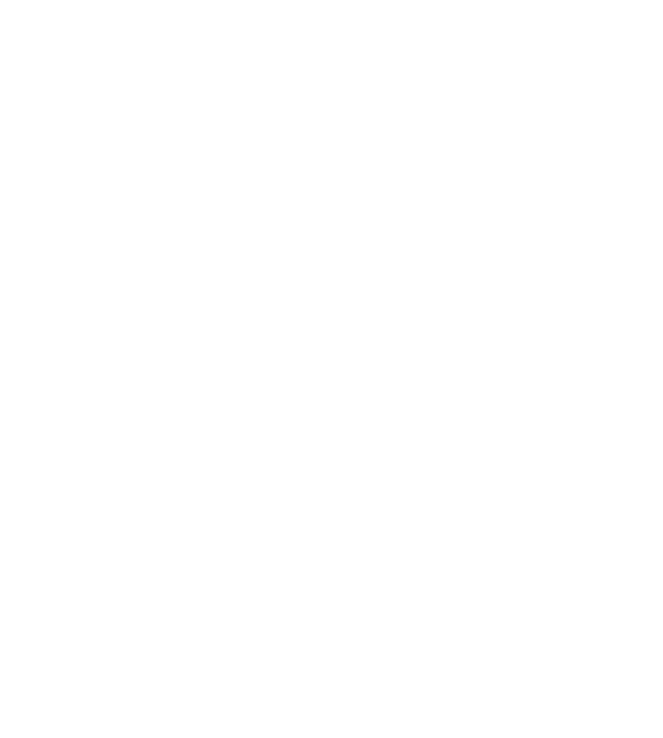
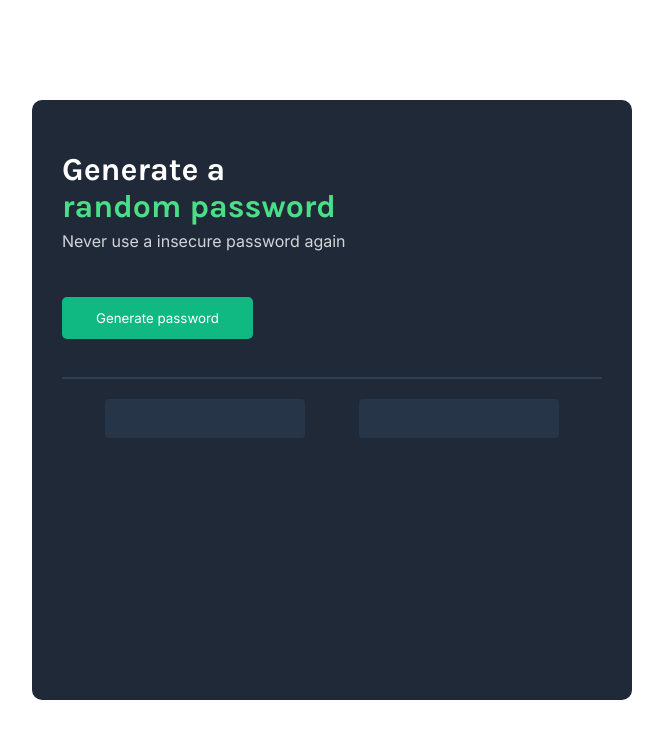
Before and after one commit to vikramsingh1507/passwordGenerator, a plain HTML site: page index.html in a window 1280 px wide. Shown: the whole page, without its empty margins (308-971 px from the left). Drawn offline with Linux system fonts and the light colour scheme.

Commit message:
design added to the project (html and css)

```diff
--- a/index.css
+++ b/index.css
@@ -1,3 +1,66 @@
 body {
     margin: 0;
+    display: flex;
+    justify-content: center;
+    align-items: center;
+
 }
+
+.container {
+    text-align: left;
+    background: #1F2937;
+    padding: 30px 30px ;
+    height: 540px;
+    width: 540px;
+    border-radius: 10px;
+}
+
+#heading {
+    font-family: "Karla", sans-serif;
+    height: 80px;
+    width: 280px;
+    color: white;
+    margin-bottom: 0;
+}
+
+#part-of-heading {
+    color: #4ADF86;
+}
+
+#below-heading {
+    color: #D5D4D8;
+    font-family: "Inter", sans-serif;
+    margin-top: 0;
+}
+
+#btn {
+    font-family: "Inter", sans-serif;
+    padding: 5px 15px;
+    background: #10B981;
+    border: none;
+    border-radius: 5px;
+    color: white;
+    height: 42px;
+    width: 191px;
+    margin: 30px 0;
+}
+
+hr {
+    height: 2px;
+    background-color: #2F3E53;
+    border: none;
+}
+
+.tv-show {
+    height: 39px;
+    width: 200px;
+    background: #273549;
+    margin: 12px 12px;
+    border: none;
+    border-radius: 4px;
+}
+
+#tv {
+    display: flex;
+    justify-content: space-evenly;
+}
--- a/index.html
+++ b/index.html
@@ -1,9 +1,31 @@
 <html>
+
 <head>
+    <link rel="preconnect" href="https://fonts.googleapis.com">
+    <link rel="preconnect" href="https://fonts.gstatic.com" crossorigin>
+    <link href="https://fonts.googleapis.com/css2?family=Karla:ital,wght@0,200..800;1,200..800&display=swap"
+        rel="stylesheet">
+    <link rel="preconnect" href="https://fonts.googleapis.com">
+    <link rel="preconnect" href="https://fonts.gstatic.com" crossorigin>
+    <link
+        href="https://fonts.googleapis.com/css2?family=Inter:ital,opsz,wght@0,14..32,100..900;1,14..32,100..900&display=swap"
+        rel="stylesheet">
     <link rel="stylesheet" href="index.css">
 </head>
+
 <body>
-        <h1></h1>
+    <div class="container">
+        <h1 id="heading">Generate a <span id="part-of-heading">random password</span></h1>
+        <p id="below-heading">Never use a insecure password again</p>
+        <button id="btn">Generate password</button>
+        <hr>
+        <div id="tv">
+            <p class="tv-show"></p>
+            <p class="tv-show"></p>
+        </div>
+    </div>
+
     <script src="index.js"></script>
 </body>
+
 </html>
```
Lines whose indentation alone changed are shown as unchanged.
